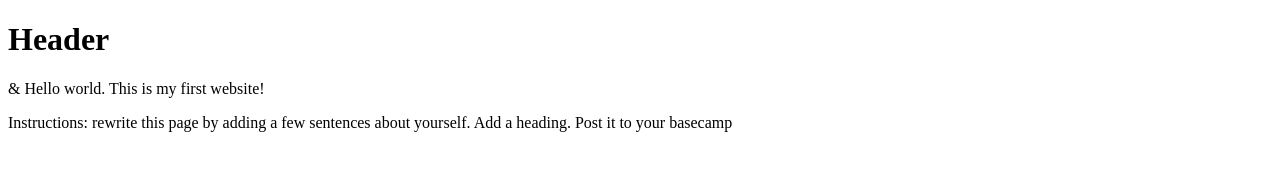
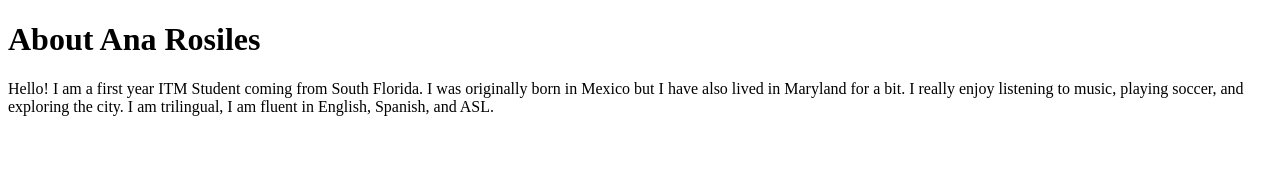
Before and after one commit to aros14/lab1, a plain HTML site: page index.html in a window 1280 px wide. Drawn offline with Linux system fonts and the light colour scheme.

Commit message:
completing the assignment

```diff
--- a/index.html
+++ b/index.html
@@ -2,12 +2,13 @@
 <html lang="en">
 <head>
   <meta charset="UTF-8">
-  <title>ITMD-361 Internet Technologies and Web Design</title>
+  <title>Lab 1</title>
 </head>
-<div class="header">
-  <h1>Header</h1>
 <body>
-  <p>&amp; Hello world. This is my first website!</p>
-  <p>Instructions: rewrite this page by adding a few sentences about yourself. Add a heading. Post it to your basecamp</p>
+  <h1>About Ana Rosiles</h1>
+  <p>Hello! I am a first year ITM Student coming from South Florida.
+  I was originally born in Mexico but I have also lived in Maryland for a bit.
+  I really enjoy listening to music, playing soccer, and exploring the city.
+  I am trilingual, I am fluent in English, Spanish, and ASL.</p>
 </body>
 </html>
```
